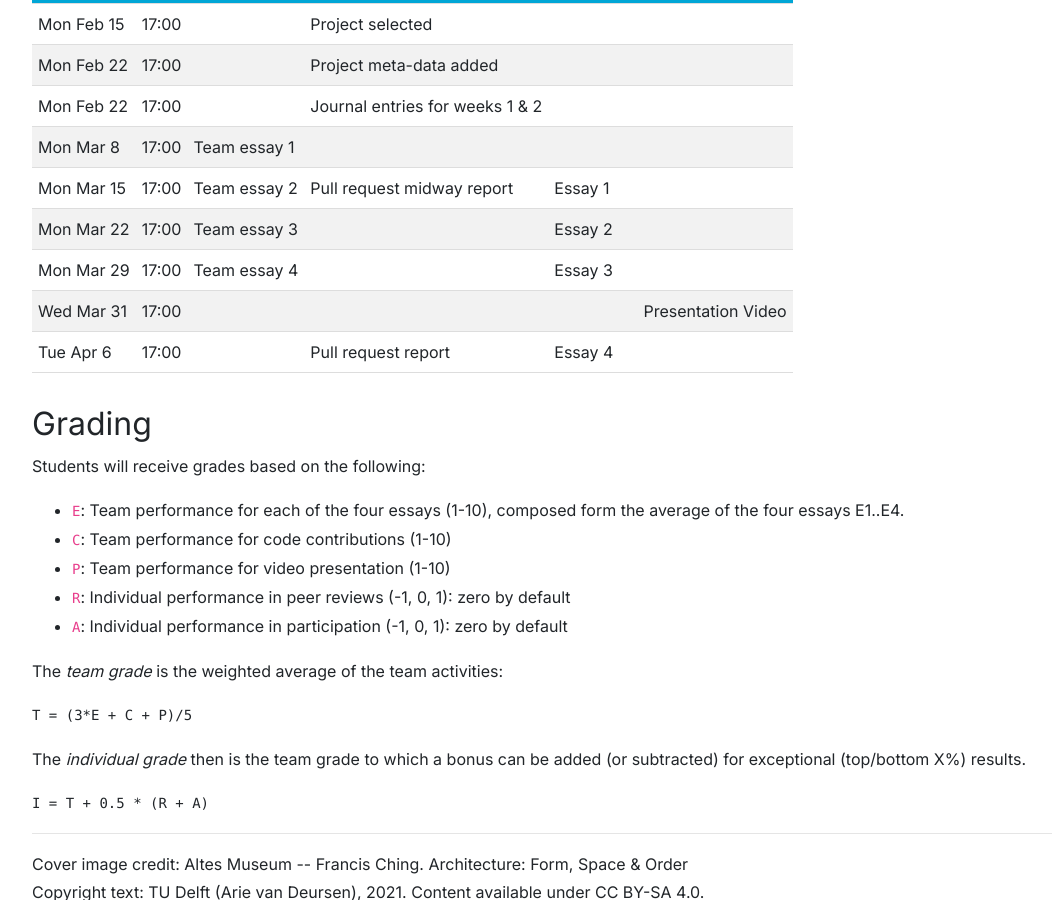
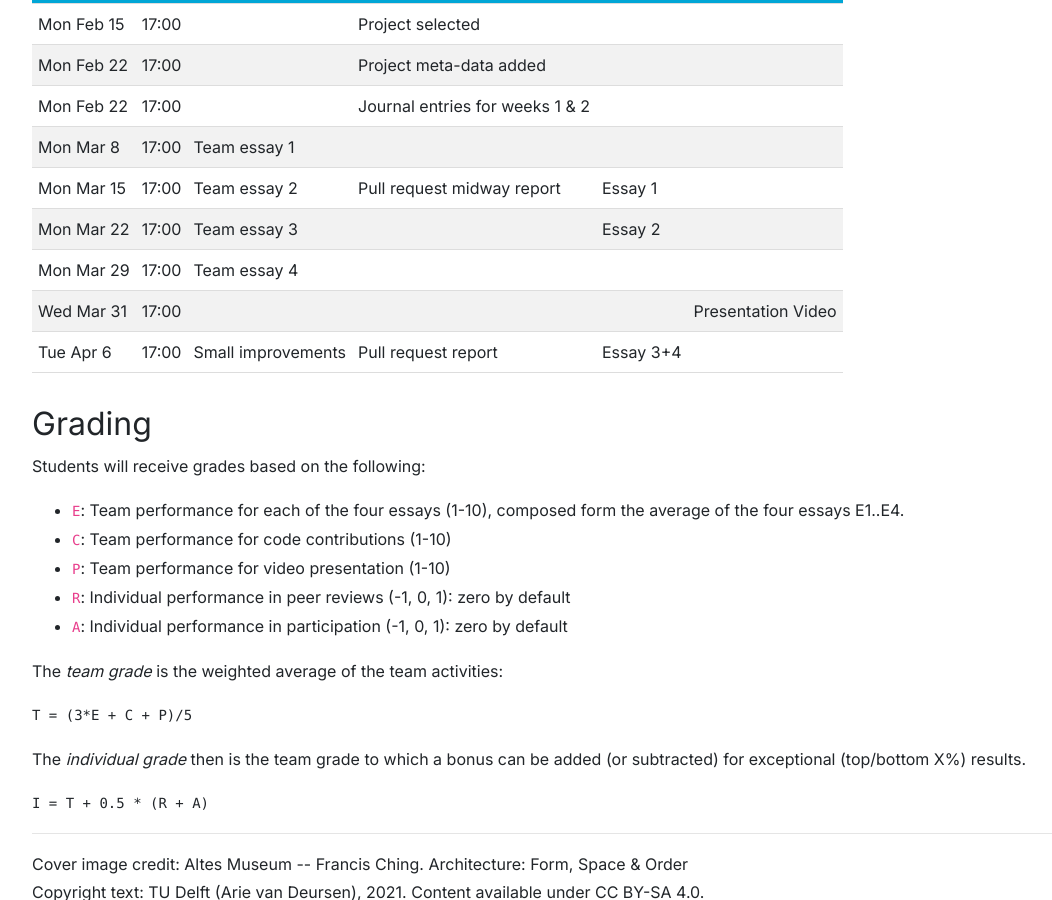
Before and after one commit to SERG-Delft/delftswa, a Jekyll site: the page built from 2021/index.md, in a window 1280 px wide and 900 px high, scrolled down 2543 px. Shown: the whole window, without its empty margins (86-1138 px from the left). Built offline with Jekyll 4.4.1, drawn with Linux system fonts in a browser that asks for light colours.

Commit message:
Update deadlines

```diff
--- a/2021/index.md
+++ b/2021/index.md
@@ -105,17 +105,17 @@ You can watch our progress (for essays made public) at [2021.desosa.nl][desosa20
 
 ## Deadlines
 
-Date       | Time  | Writing      | Coding                    | Reviewing | Presenting
+Date       | Time  | Writing            | Coding                    | Reviewing | Presenting
 |---|---|---|---|---|---|
-Mon Feb 15 | 17:00 |              | Project selected          |           |
-Mon Feb 22 | 17:00 |              | Project meta-data added   |           |
-Mon Feb 22 | 17:00 |              | Journal entries for weeks 1 & 2 |           |
-Mon Mar 8  | 17:00 | Team essay 1 |                           |           |
-Mon Mar 15 | 17:00 | Team essay 2 | Pull request midway report| Essay 1   |
-Mon Mar 22 | 17:00 | Team essay 3 |                           | Essay 2   |
-Mon Mar 29 | 17:00 | Team essay 4 |                           | Essay 3   |
-Wed Mar 31 | 17:00 |              |                           |           | Presentation Video
-Tue Apr 6  | 17:00 |              | Pull request report       | Essay 4   |
+Mon Feb 15 | 17:00 |                    | Project selected          |           |
+Mon Feb 22 | 17:00 |                    | Project meta-data added   |           |
+Mon Feb 22 | 17:00 |                    | Journal entries for weeks 1 & 2 |     |
+Mon Mar 8  | 17:00 | Team essay 1       |                           |           |
+Mon Mar 15 | 17:00 | Team essay 2       | Pull request midway report| Essay 1   |
+Mon Mar 22 | 17:00 | Team essay 3       |                           | Essay 2   |
+Mon Mar 29 | 17:00 | Team essay 4       |                           |           |
+Wed Mar 31 | 17:00 |                    |                           |           | Presentation Video
+Tue Apr 6  | 17:00 | Small improvements | Pull request report       | Essay 3+4 |
 
 
 ## Grading
```
